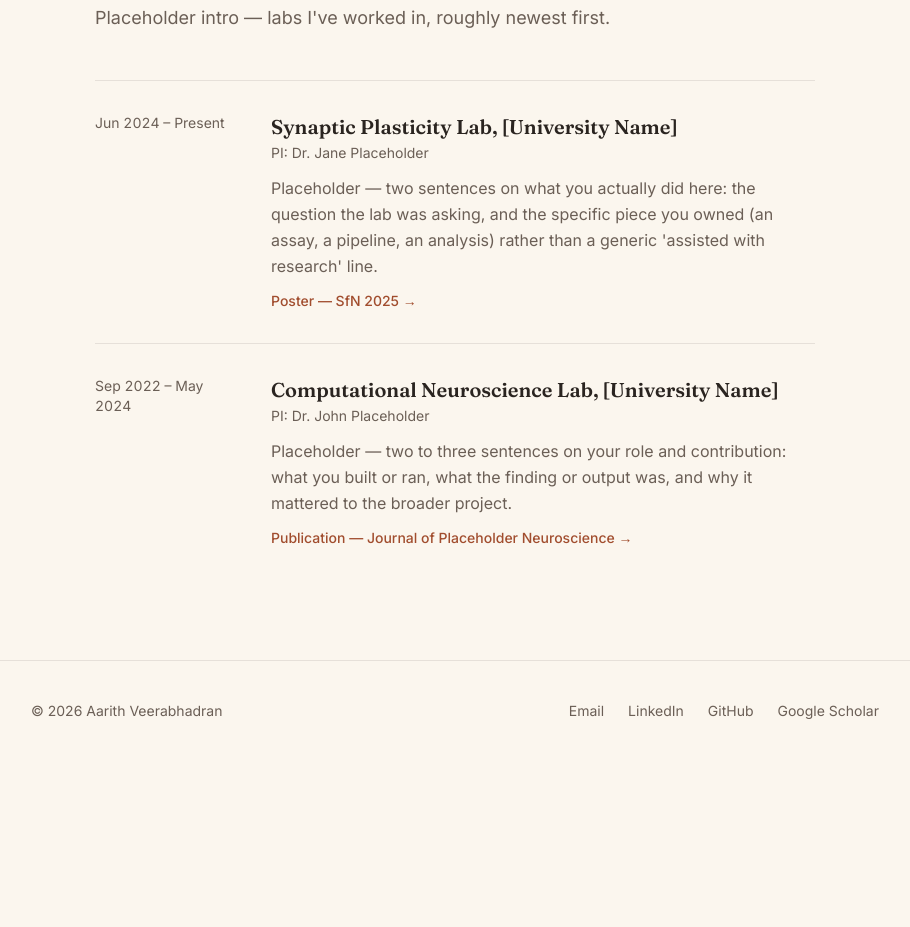
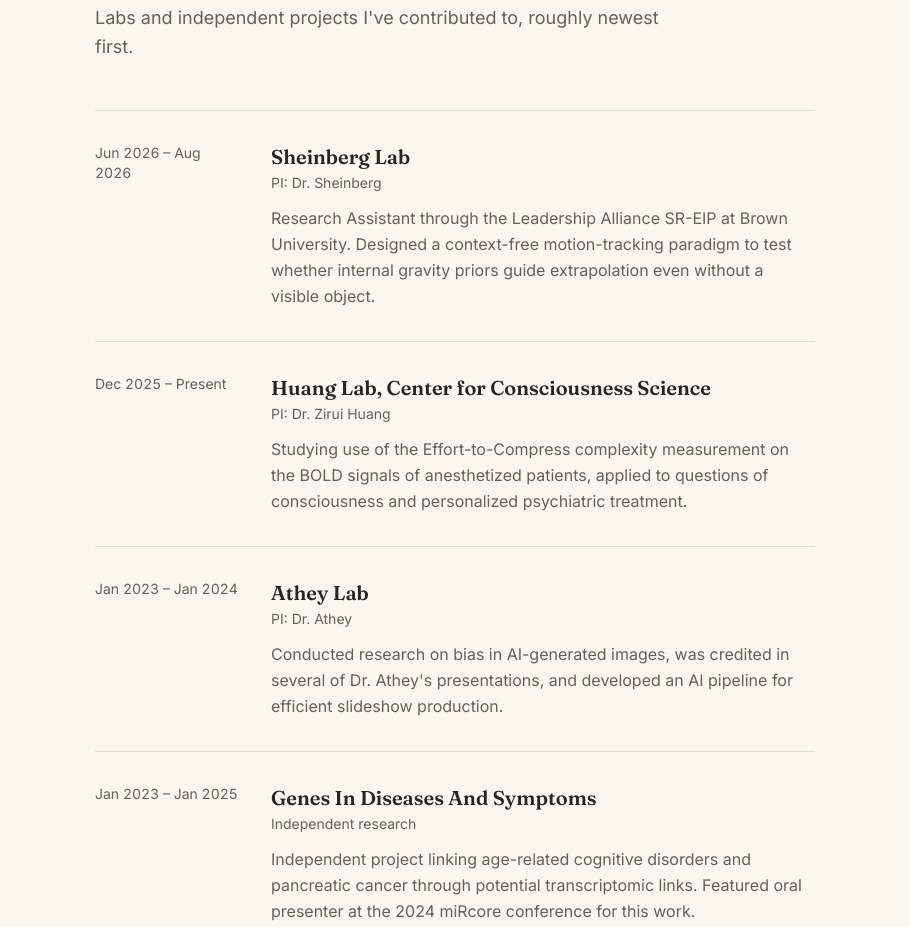
Before and after one commit to aarithv/aarithv.github.io, an Astro site: page /research in a window 1280 px wide. Shown: the part 262-1189 px from the top of the page, without its empty margins (185-1095 px from the left). Before the commit the page ends 1023 px from the top, so only its background shows below. Built offline with nearby package versions, Linux system fonts and the light colour scheme; Astro itself is replaced by a stand-in of ours.

Commit message:
Replace placeholder research entries with real lab experience
Pulls lab, PI, and description content from the resume and awards PDFs:
Huang Lab, Sheinberg Lab, Athey Lab, Brain Capital Alliance, and the
Genes In Diseases And Symptoms independent project.

```diff
--- /dev/null
+++ b/src/content/research/athey-lab.md
@@ -0,0 +1,7 @@
+---
+lab: "Athey Lab"
+pi: "PI: Dr. Athey"
+startDate: 2023-01-01
+endDate: 2024-01-01
+description: "Conducted research on bias in AI-generated images, was credited in several of Dr. Athey's presentations, and developed an AI pipeline for efficient slideshow production."
+---
--- /dev/null
+++ b/src/content/research/brain-capital-alliance.md
@@ -0,0 +1,10 @@
+---
+lab: "Brain Capital Alliance"
+pi: "PI: Dr. Harris Eyre, Founder"
+startDate: 2022-01-01
+endDate: 2023-01-01
+description: "Independent research on the intersection of brain health, music, and sports, conducted remotely under Dr. Harris Eyre's guidance. Produced a paper published in the Journal of Student Research."
+links:
+  - label: "Publication — Journal of Student Research"
+    url: "https://doi.org/10.47611/jsrhs.v13i1.6337"
+---
--- a/src/content/research/computational-neuroscience-lab.md
+++ /dev/null
@@ -1,10 +0,0 @@
----
-lab: "Computational Neuroscience Lab, [University Name]"
-pi: "PI: Dr. John Placeholder"
-startDate: 2022-09-01
-endDate: 2024-05-01
-description: "Placeholder — two to three sentences on your role and contribution: what you built or ran, what the finding or output was, and why it mattered to the broader project."
-links:
-  - label: "Publication — Journal of Placeholder Neuroscience"
-    url: "https://example.com/publication"
----
--- /dev/null
+++ b/src/content/research/genes-in-diseases-and-symptoms.md
@@ -0,0 +1,7 @@
+---
+lab: "Genes In Diseases And Symptoms"
+pi: "Independent research"
+startDate: 2023-01-01
+endDate: 2025-01-01
+description: "Independent project linking age-related cognitive disorders and pancreatic cancer through potential transcriptomic links. Featured oral presenter at the 2024 miRcore conference for this work."
+---
--- /dev/null
+++ b/src/content/research/huang-lab.md
@@ -0,0 +1,6 @@
+---
+lab: "Huang Lab, Center for Consciousness Science"
+pi: "PI: Dr. Zirui Huang"
+startDate: 2025-12-01
+description: "Studying use of the Effort-to-Compress complexity measurement on the BOLD signals of anesthetized patients, applied to questions of consciousness and personalized psychiatric treatment."
+---
--- /dev/null
+++ b/src/content/research/sheinberg-lab.md
@@ -0,0 +1,7 @@
+---
+lab: "Sheinberg Lab"
+pi: "PI: Dr. Sheinberg"
+startDate: 2026-06-01
+endDate: 2026-08-01
+description: "Research Assistant through the Leadership Alliance SR-EIP at Brown University. Designed a context-free motion-tracking paradigm to test whether internal gravity priors guide extrapolation even without a visible object."
+---
--- a/src/content/research/synaptic-plasticity-lab.md
+++ /dev/null
@@ -1,9 +0,0 @@
----
-lab: "Synaptic Plasticity Lab, [University Name]"
-pi: "PI: Dr. Jane Placeholder"
-startDate: 2024-06-01
-description: "Placeholder — two sentences on what you actually did here: the question the lab was asking, and the specific piece you owned (an assay, a pipeline, an analysis) rather than a generic 'assisted with research' line."
-links:
-  - label: "Poster — SfN 2025"
-    url: "https://example.com/poster"
----
--- a/src/pages/research.astro
+++ b/src/pages/research.astro
@@ -25,7 +25,7 @@
       Research experience
     </h1>
     <p class="mt-4 max-w-xl text-lg leading-relaxed text-ink-soft">
-      Placeholder intro — labs I've worked in, roughly newest first.
+      Labs and independent projects I've contributed to, roughly newest first.
     </p>
 
     <div class="mt-12 divide-y divide-ink/10 border-t border-ink/10">
```
